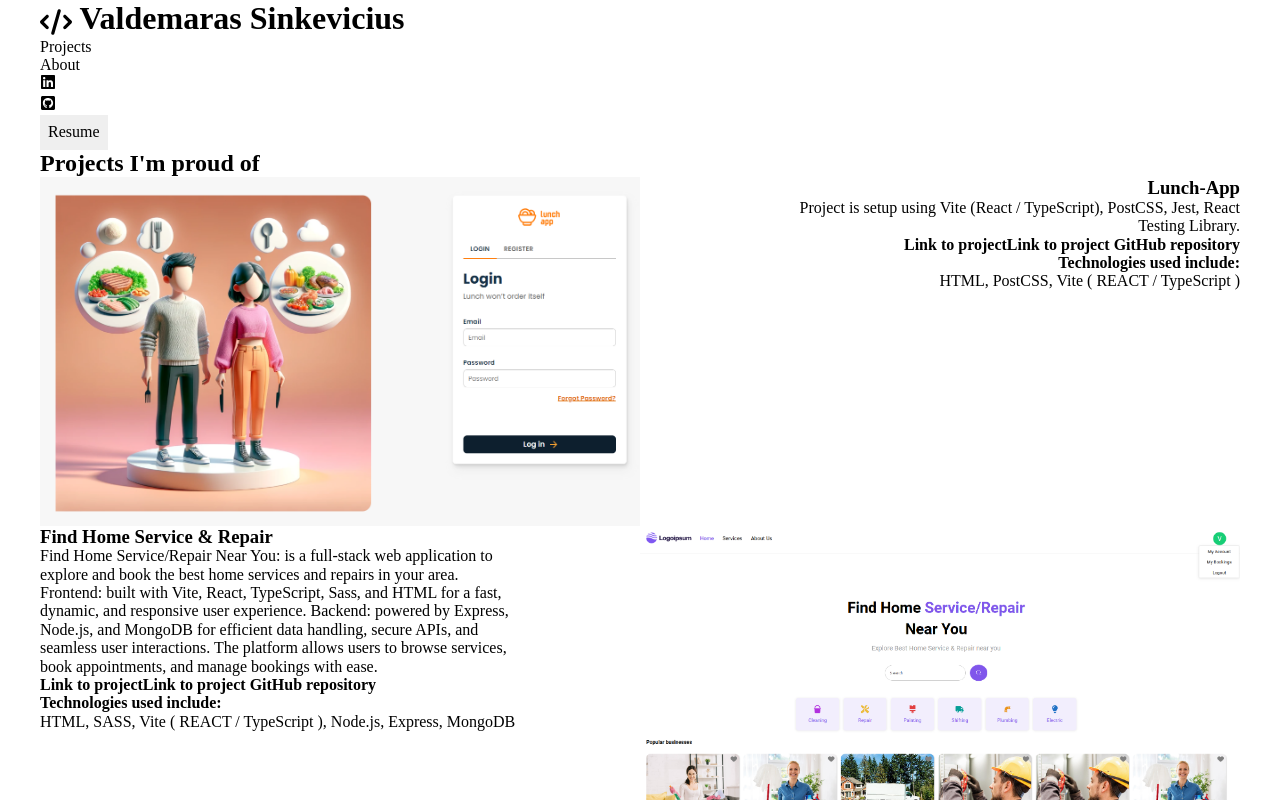
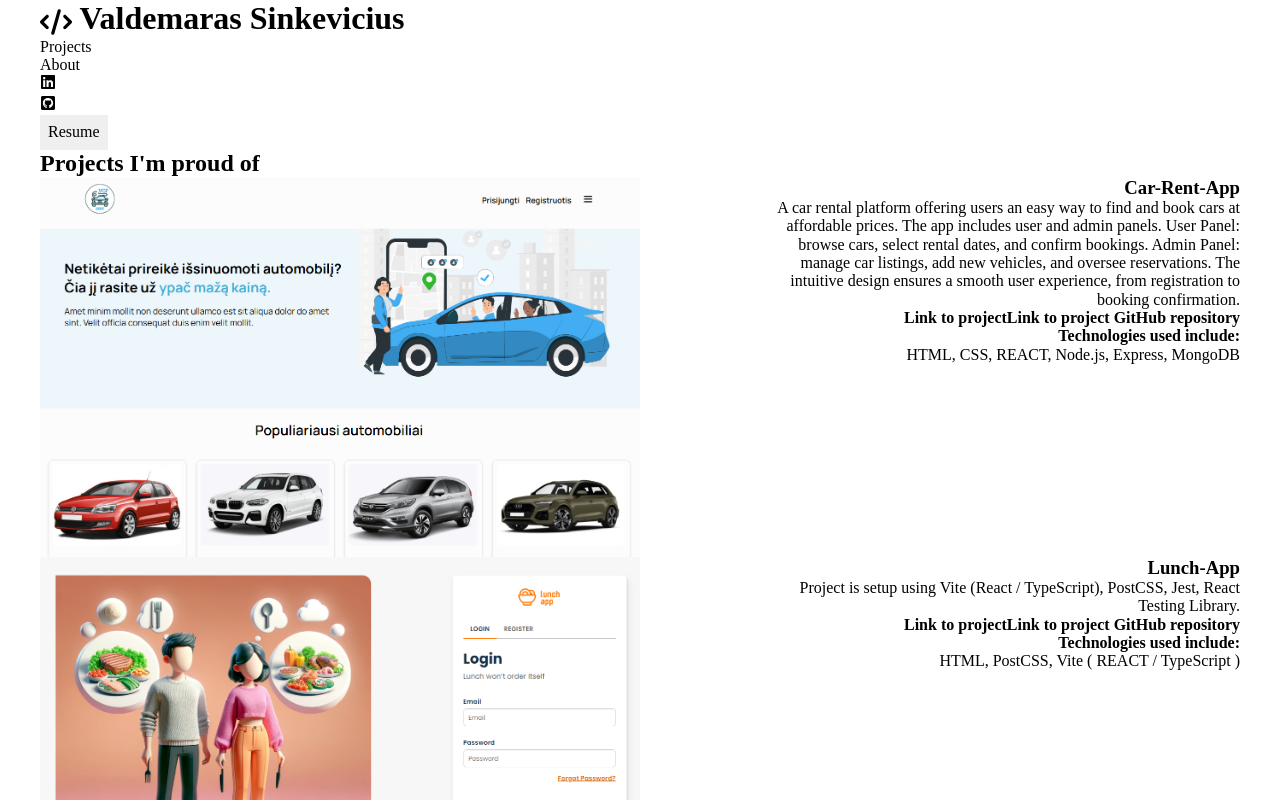
Before and after one commit to valsin132/portfolio, a React (Vite) app: page /projects in a window 1280 px wide. Shown: the top 800 px of the page. Built offline with nearby package versions, Linux system fonts and the light colour scheme; no server answers; a web font is replaced by a local one.

Commit message:
added car rent project

```diff
--- a/src/pages/Projects/Projects.tsx
+++ b/src/pages/Projects/Projects.tsx
@@ -3,6 +3,7 @@ import { Card } from '../../components/Card';
 import lunchApp from '../../assets/images/lunchApp.png';
 import todoApp from '../../assets/images/todoApp.png';
 import homeService from '../../assets/images/homeService.png';
+import carRent from '../../assets/images/carRent.png'
 import styles from './Projects.module.css';
 
 const cx = classNames.bind(styles);
@@ -11,6 +12,16 @@ export function Projects() {
   return (
     <div>
       <h2 className={cx('projects-heading')}>Projects I&apos;m proud of</h2>
+      <Card
+        title="Car-Rent-App"
+        description="A car rental platform offering users an easy way to find and book cars at affordable prices. The app includes user and admin panels. User Panel: browse cars, select rental dates, and confirm bookings. Admin Panel: manage car listings, add new vehicles, and oversee reservations. The intuitive design ensures a smooth user experience, from registration to booking confirmation."
+        technologiesHeading="Technologies used include:"
+        technologies="HTML, CSS, REACT, Node.js, Express, MongoDB"
+        img={carRent}
+        isLink
+        projectLink="https://car-rent-app-iota.vercel.app"
+        githubtLink="https://github.com/valsin132/CarRentApp-main"
+      />
       <Card
         title="Lunch-App"
         description="Project is setup using Vite (React / TypeScript), PostCSS, Jest, React Testing Library."
```
Also changed, not shown: src/assets/images/carRent.png (added).
